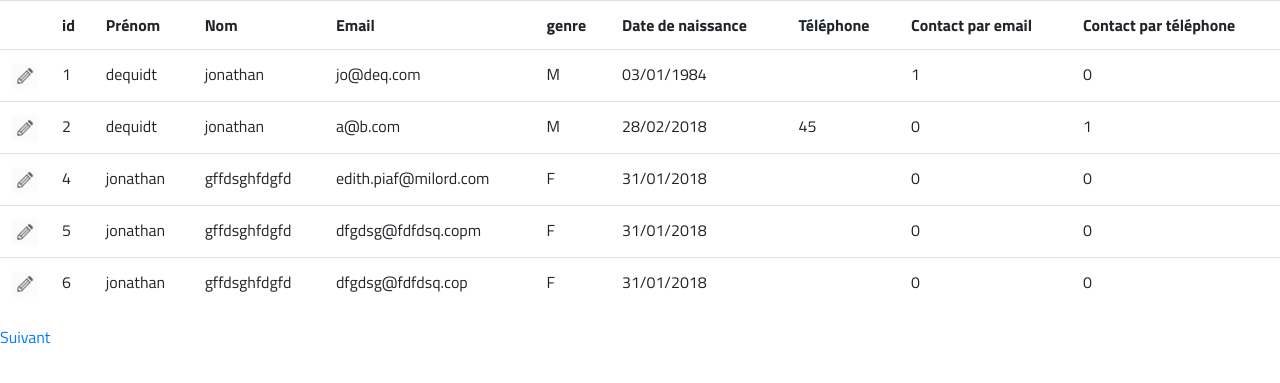
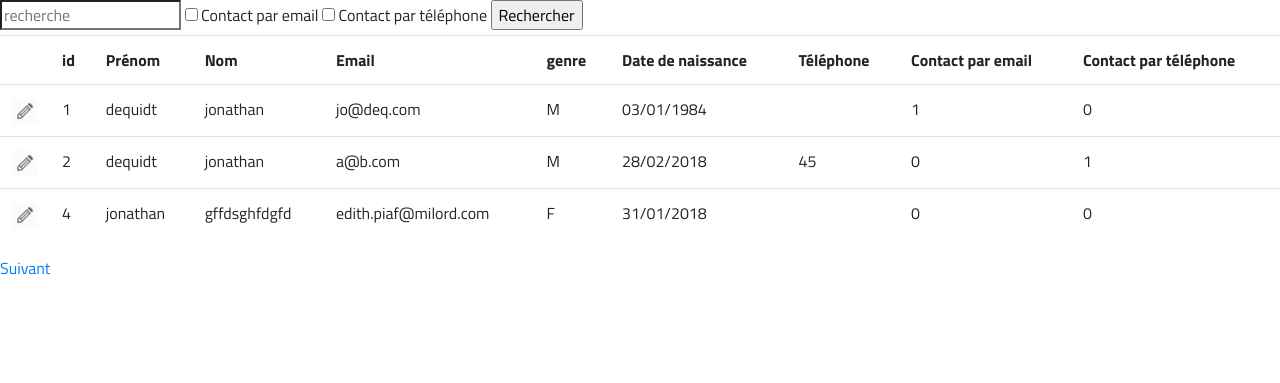
Before and after one commit to HuraigneSinne/DIW8_PHP, a PHP site: page /exercice_formulaire/view.php in a window 1280 px wide. Shown: the top 383 px of the page. Run offline with PHP 8.4, Linux system fonts and the light colour scheme; data comes from the database, SQL or seed files in the repository; some libraries are stand-ins or nearby versions.

Commit message:
Filtre de recherche

```diff
--- a/exercice_formulaire/view.php
+++ b/exercice_formulaire/view.php
@@ -3,20 +3,41 @@
 ?>
 
 <?php
+    $nb_element = 3;
+
     // Le numéro de la page que nous souhaitons visualiser
     $page = getInt('page', 1);
 
-    $offset = ($page - 1) * 5;   // Si on est à la page 1, (1-1)*10 = OFFSET 0, si on est à la page 2, (2-1)*10 = OFFSET 10, etc.
+    $offset = ($page - 1) * $nb_element;   // Si on est à la page 1, (1-1)*10 = OFFSET 0, si on est à la page 2, (2-1)*10 = OFFSET 10, etc.
 
     // Filtre de recherche sur les colonnes nom/prénom/email/téléphone
-    $search = getValue('search');
+    $search = getValue('s');
+    $where = '';
+    if ($search != '')
+        $where = "WHERE (firstname LIKE '%$search%' OR lastname LIKE '%$search%' OR email LIKE '%$search%' OR phone LIKE '%$search%')";
 
+    $mail_subscribe = getValue('mail_subscribe');
+    if ($mail_subscribe == '1')
+        $where .= ' AND mail_subscribe = 1';
+    $phone_subscribe = getValue('phone_subscribe');
+    if ($phone_subscribe == '1')
+        $where .= ' AND phone_subscribe = 1';
+
+    echo '
+        <form method="GET" action="#">
+            <input type="search" placeholder="recherche" name="s" value="' . $search . '">
+            <label><input type="checkbox" name="mail_subscribe" value="1" ' . ($mail_subscribe == '1' ? 'checked' : '') . '> Contact par email</label>
+            <label><input type="checkbox" name="phone_subscribe" value="1" ' . ($phone_subscribe == '1' ? 'checked' : '') . '> Contact par téléphone</label>
+            <input type="submit" value="Rechercher">
+        </form>';
 
     $db = connexion();
 
-    $query = $db->query("SELECT COUNT(*) AS nb FROM utilisateur");
+    $query = $db->query("SELECT COUNT(*) AS nb FROM utilisateur $where");
     $nb_elements = $query->fetch()['nb'];
-    $max_page = ceil($nb_elements / 5);
+    if ($nb_elements == 0)
+        die ("Aucune donnée à afficher");
+    $max_page = ceil($nb_elements / $nb_element);
 
     $query_string = "
         SELECT id,
@@ -26,9 +47,11 @@
                gender as genre,
                DATE_FORMAT(birthdate, '%d/%m/%Y') as \"Date de naissance\",
                phone as Téléphone,
-               mail_subscribe as \"Contact par email\", phone_subscribe as \"Contact par téléphone\"
+               mail_subscribe as \"Contact par email\",
+               phone_subscribe as \"Contact par téléphone\"
         FROM utilisateur
-        LIMIT 5 OFFSET $offset
+        $where
+        LIMIT $nb_element OFFSET $offset
     ";
 
     $query = $db->query($query_string);
@@ -41,12 +64,13 @@
 
     if ($page > 1 ) // Seulement si on est sur la page 2 ou plus, afficher un bouton "Précédent"
     {
-        echo '<a href="?page=' . ($page - 1) . '">Précédent </a>';
+        echo '<a href="?' . getImplode('page', $page - 1) . '">Précédent </a>';
     }
     if ($page < $max_page) // Seulement si on est pas sur la dernière page, afficher un bouton "Suivant"
     {
-        echo '<a href="?page=' . ($page + 1) . '">Suivant</a>';
+        echo '<a href="?' . getImplode('page', $page + 1) . '">Suivant</a>';
     }
+
 ?>
 
 <?php
--- a/lib/fonctions.php
+++ b/lib/fonctions.php
@@ -42,3 +42,12 @@ function postValue($value, $default = '') {
 function postInt($value, $default = '') {
     return (int)postValue($value, $default);
 }
+
+function getImplode($key = '', $new_val = '') {
+    if ($key != '')
+        $_GET[$key] = $new_val;
+    return implode('&', array_map(
+        function ($value, $key) {
+            return $key . '=' . $value;
+        }, $_GET, array_keys($_GET)));
+}
```
